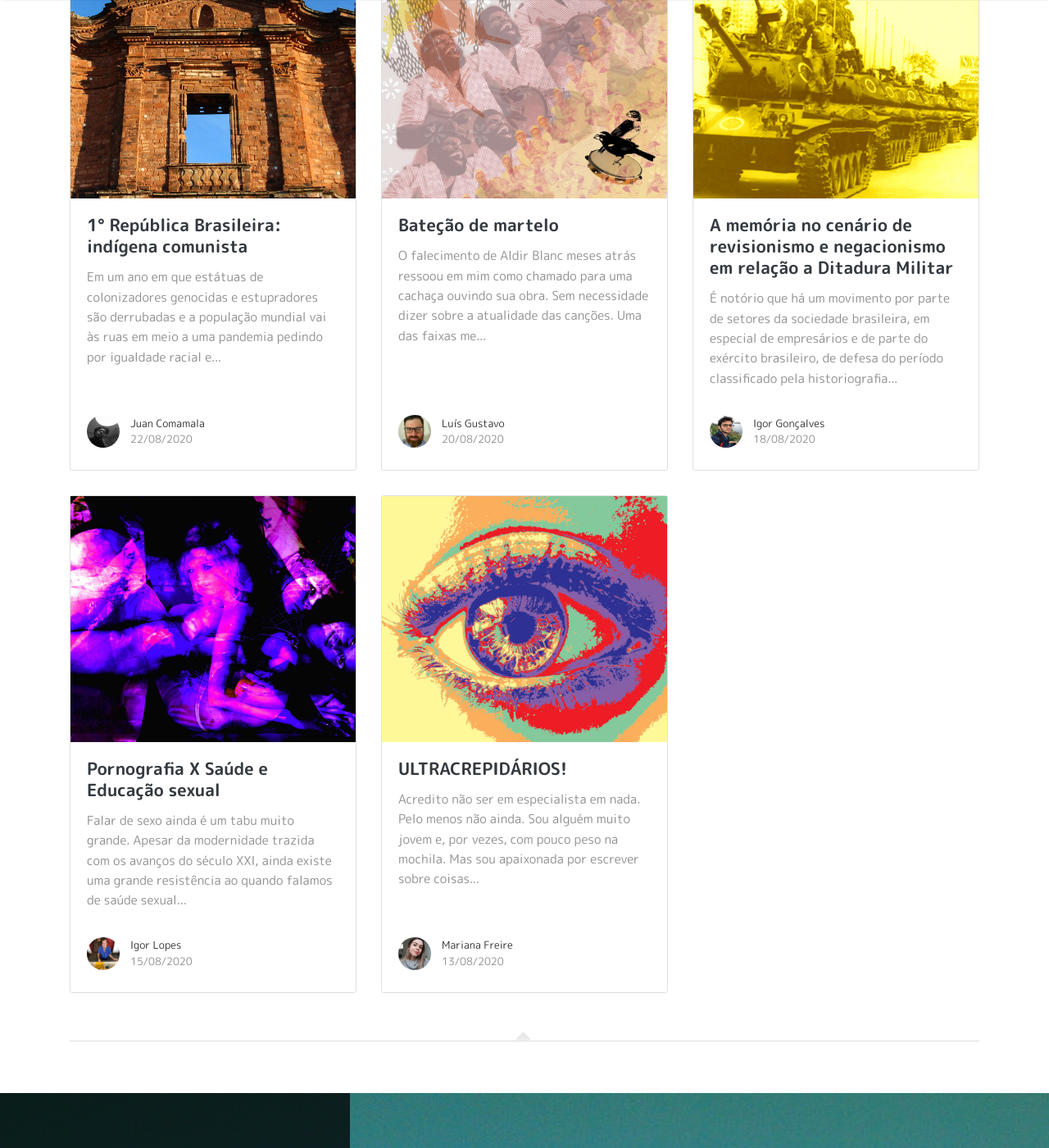
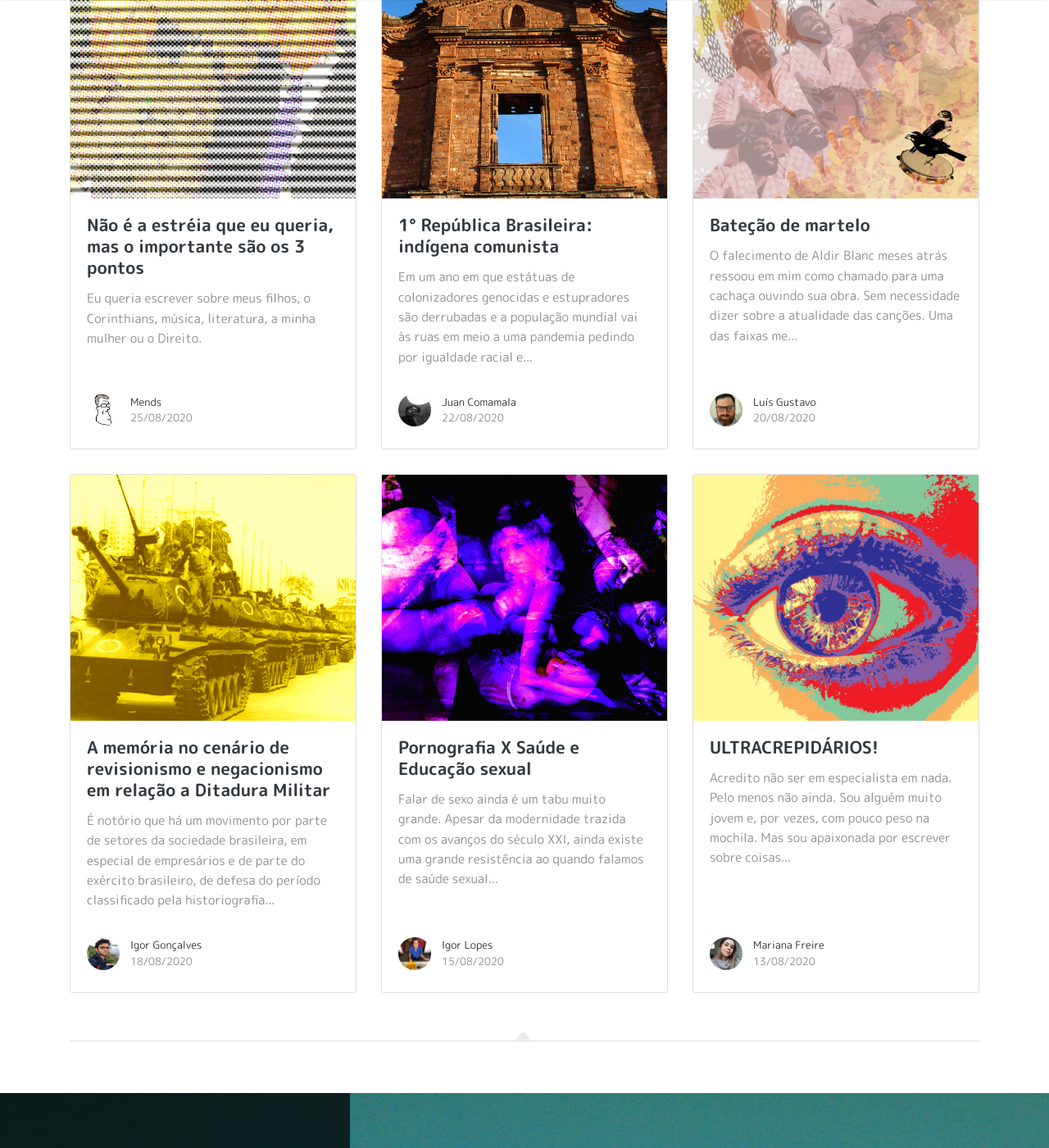
Before and after one commit to rafaelabcaffaro/republiqueta.github.io, a Jekyll site: the page built from index.html, in a window 1280 px wide and 1400 px high, scrolled down 275 px. Shown: the whole window at 82% size. Built offline with Jekyll 4.4.1, drawn with Linux system fonts in a browser that asks for light colours; nearby versions of some CDN libraries; some web fonts are replaced; the list of posts is cut into pages by our own code; some of the changed lines change nothing that is shown; some of the changed text lies outside the part shown.

Commit message:
texto: o que vale sao os 3 pontos

```diff
--- a/_config.yml
+++ b/_config.yml
@@ -41,6 +41,11 @@ authors:
     display_name: Mariana Freire
     avatar: 'assets/images/mari.jpg'
     description: "Jovem, curiosa, nerd e fascinada pelas coisas simples da vida."
+  mends:
+    name: Mends
+    display_name: Mends
+    avatar: 'assets/images/mends.jpg'
+    description: "44 anos sendo uma errata ambulante. Não me siga, porque não faço a mínima ideia pra onde estou indo. Não sabia o que queria com 18, não é agora que vou saber."
 
 # Plugins
 plugins:
--- /dev/null
+++ b/_posts/2020-08-25-o-que-vale-sao-os-tres-pontos.md
@@ -0,0 +1,89 @@
+---
+layout: post
+title: 'Não é a estréia que eu queria, mas o importante são os 3 pontos'
+author: mends
+description: Não há ação nesse país que não se desenvolva por causa de Jair, que não comece com Jair, ou que possa abdicar de falar de Jair.
+categories:
+  - política
+  - autoritarismo
+  - resistência democrática
+  - erosão constitucional
+image: assets/images/jair.jpg
+---
+
+Eu queria escrever sobre meus filhos, o Corinthians, música, literatura, a minha mulher ou o Direito.
+
+Eu queria escrever sobre minhas paixões.
+
+Jair não deixa. Não há ação nesse país que não se desenvolva por causa de Jair, que não comece com Jair, ou que possa abdicar de falar de Jair.
+
+Falemos, então, de Jair. Aliás, de Jair, não de Bolsonaro. Tratar pelo sobrenome denota uma deferência que Jair, mesmo ocupando a cadeira que ocupa, não merece. E não é o tratamento pelo prenome que reservamos a quem nos inspira simpatia, fique bem claro. “Prenomear” Jair é o máximo que me permito, para não escrever o tratamento que ele merece.
+
+Como, enfim, tratar Jair?
+
+Quem considera que Jair deve ser tratado de maneira obsequiosa e pacífica, “dentro das quatro linhas”, parte de uma premissa frágil: a de que o projeto jairista quer se desenvolver dentro do jogo democrático.
+
+Ele já deu todas as pistas de que não é o caso, de que o jogo é outro.
+
+Isso me lembra um artigo do [Malcom Gladwell](https://www.newyorker.com/magazine/2009/05/11/how-david-beats-goliath), na New Yorker, uns dez anos atrás, sobre estratégia. Ele conta a história de um time de basquete universitário, mediano, que foi campeão porque deixou o “cavalheirismo” do jogo de lado e passou a marcar sob pressão, a quadra inteira, o tempo todo.
+
+O tempo todo.
+
+A conclusão: contra incumbentes entrincheirados, você tem que mudar o jogo. Ao jogar o jogo que o incumbente espera que você jogue, você perde.
+
+Fosse o jogo de hoje minimamente democrático, ele já seria difícil: como ler o vice-presidente? Como garantir que o Congresso vai participar da governabilidade pós impeachment? Essas foram perguntas-chave nos impeachments passados. Lembremos de mais uma coisa: os dois vice-presidentes que assumiram, Itamar e Temer, eram congressistas tarimbados. Além disso, a discussão dos impeachments anteriores se dava, é bom que se diga, dentro de certa normalidade de premissas constitucionais fundamentais - mais sobre isso outra hora - em que pese o de Dilma já dava sinais do esgotamento do concerto de poder fundado pela Constituição de 1988.
+
+A de hoje não. A de hoje, como aponta Marcos Nobre, traz dificuldades várias: como escorraçar Jair sem que as Forças Armadas e os evangélicos não sejam humilhados e consintam em negociar um novo concerto de forças? Em que medida a “escória”, no sentido “arendtiano” da palavra, deve ser entendida e inserida no novo concerto?
+
+Talvez estejamos, desde 2013, empurrando com a barriga a resolução do nosso “momento Constitucional”, um conceito proposto por Ackerman e depois expandido por Tushnet. Empurrando de maneira bem brasileira, buscando a composição possível, os limites do nosso acordo de 1988.
+
+Talvez esse momento de resolução esteja chegando.
+
+O fato é que, além dessas dificuldades, o jogo de Bolsonaro é outro.
+
+Então, a gente tem que jogar outro jogo? Qual? Não faço ideia, até porque não tenho essa capacidade de contribuição.
+
+O que posso fazer é tentar, aqui e em outras ações, “perturbar” quem tem essa capacidade para assumir a sua responsabilidade.
+
+Que os juristas pensem em como legitimar a “marcação sob pressão”, e que mostre pra torcida que está jogando muito duro, mas na bola.
+
+Que os financistas entendam e convençam seus pares que não há estabilidade econômica sem estabilidade política e sem instituições fortes, e que a captura das instituições, ainda que possa gerar resultados no curto prazo, nunca sustentou esses resultados no longo.
+
+Convencer a elite a olharmos os nossos defeitos e tentar consertá-los, para sermos brasileiros e não brazileiros, comparação que é cara ao meu amigo e colega de trincheira, o Gustavo Salles..
+
+Game on.
+
+## O que aprendi com Walter Mercado
+
+Não, não foi gastar dinheiro em linhas 0900.
+
+Nem a ter ojeriza ao espalhafato. Aquela figura esvoaçante que pedia para ligarmos para saber as previsões sobre nossos signos era curiosa, às vezes ridícula, mas só isso.
+
+O que eu não sabia, e descobri na Netflix, é que Mercado tinha uma importância enorme para os garotos latinos, para os garotos gays dos EUA.
+
+Dava para ser gay, mesmo sem precisar dizer aos quatro cantos que era gay, e ser adulado, querido. Mercado foi enganado, passado para trás, mas não se tornou um poço de amargura.
+
+Walter Mercado foi também enorme figura em Porto Rico, e resulta em Lin Manuel Miranda. E, se você ajudou LMM a surgir, eu sou grato a você.
+
+Era ator formado em universidade, de modo que o ridículo era estudado, meticuloso e no ponto. Trabalhava como um louco, tendo nascido pobre, e personificava o famoso dito: “it starts with hard work, it ends with champagne”.
+
+Em suma: mesmo que eu, branco-hétero-macho-burguês não entendesse, mesmo que eu achasse ridículo, aquilo era importante para alguém. Mercado deu sentido à vida de alguém. E, no fim, é isso o que importa. Esse é o nosso papel aqui na terceira rocha depois do Sol.
+
+*Assista “Mucho, Mucho Amor” ( ou “Ligue Djá)”, na Netflix.*
+
+## Os iconoclastas estão na moda.
+
+Por isso, nada melhor que ouvir o podcast que traz de volta os iconoclastas culturais mais “roots” do País: Álvaro Pereira Jr, André Barcinski, André Forastieri e Paulo César Martin, da Bizz, General e Garagem.
+
+Eles foram fundamentais na minha formação estética, política e moral. Basicamente: f****-se os pedestais, o que todo mundo acha legal, o que é de bom tom. Pense por si, busque informação, mas não fale bobagem. Na Bizz, acabavam com a MPB cabeça e foram co-responsáveis por trazer o rock efetivamente brasileiro à tona. No Garagem, na companhia maravilhosa de Ana Maria Broca, a furadeira, davam tratamento condizente à qualidade de certas obras musicais. Agora, vieram à podosfera mostrar, no mesmo programa, Aracy de Almeida e Massive Attack, Nelson Gonçalves e Neil Young.
+
+*Ouça Álvaro&Barcinski&Forasta&Paulão, disponível em todos os agregadores de podcasts*.
+
+## Jair é burro?
+
+Marcos Nobre pensa que não. E dá a longa resposta sobre o porquê você também não deveria pensar assim. Jair está trilhando um caminho planejado para um projeto de autoritarismo complexo.
+
+*Leia, sem demora, Ponto Final: o ataque de Bolsonaro à Democracia, de Marcos Nobre*.
+
+---
+"Jair Bolsonaro e Olavo de Carvalho em 2019" por Alan Santos é licenciada sob CC BY 2.0. Para ver uma cópia da licença, visite <https://creativecommons.org/licenses/by/2.0/>
```
Also changed, not shown: assets/images/jair.jpg (added), assets/images/mends.jpg (added).
